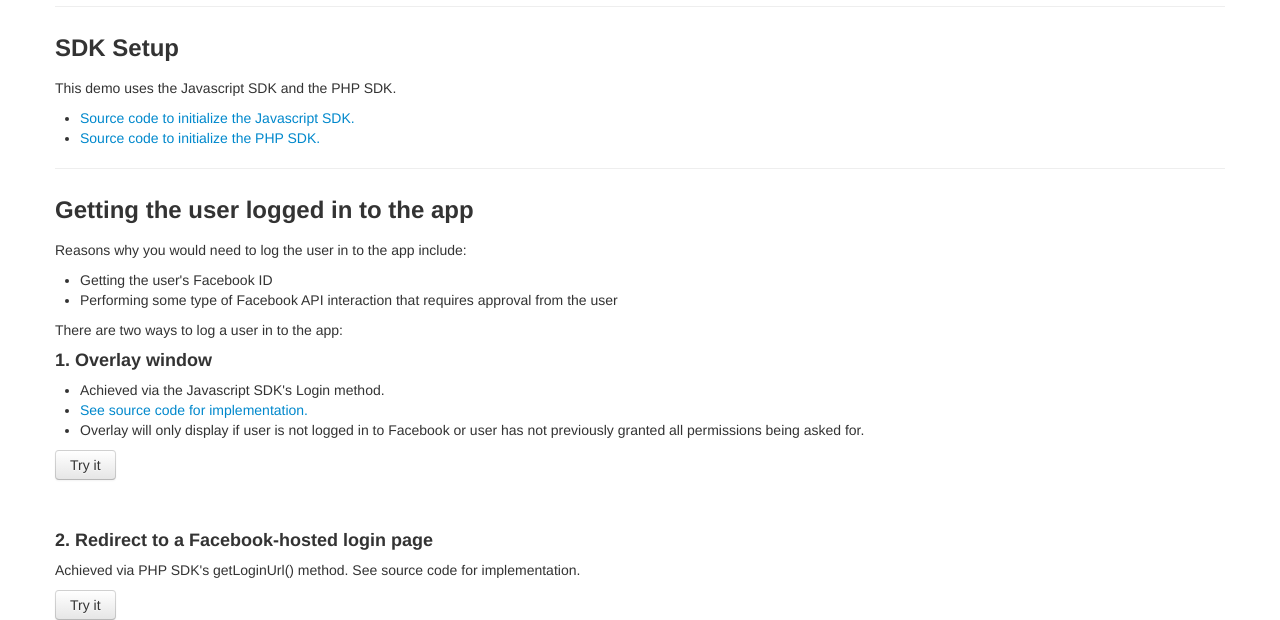
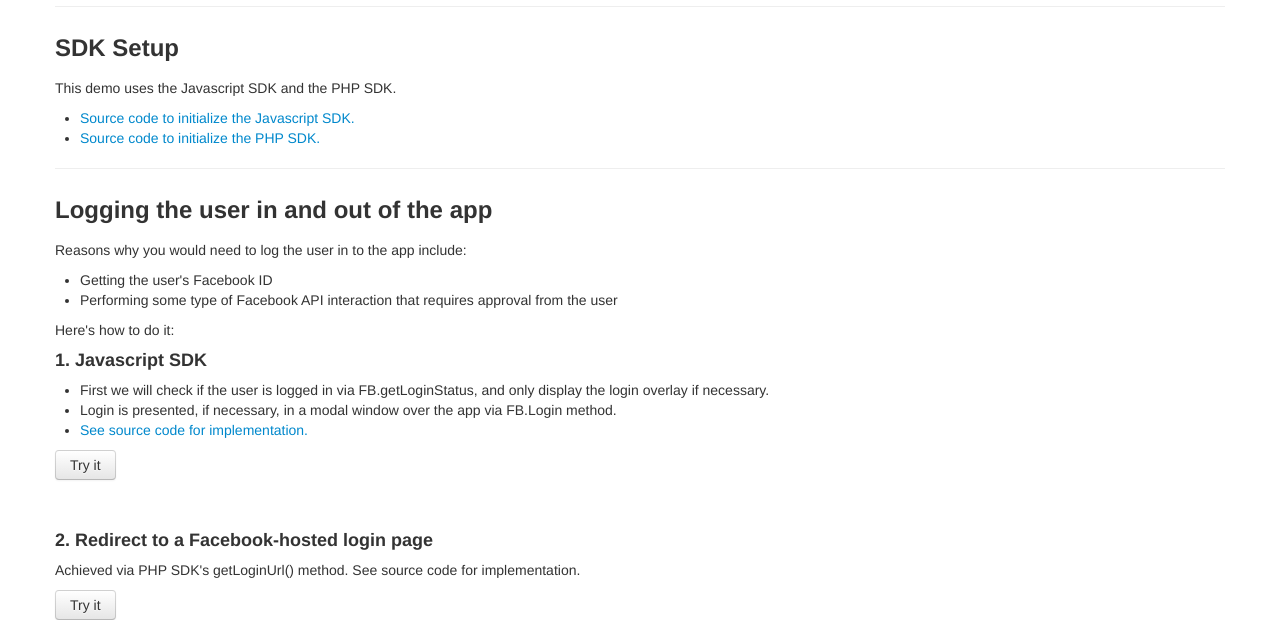
Before and after one commit to curtis1000/facebook-demo, a PHP site: page /tab/index.php in a window 1280 px wide. Shown: the part 368-988 px from the top of the page. Run offline with PHP 8.4, Linux system fonts and the light colour scheme; some libraries are stand-ins or nearby versions.

Commit message:
added getLoginStatus to login example

```diff
--- a/tab/assets/scripts/facebook-js-login.js
+++ b/tab/assets/scripts/facebook-js-login.js
@@ -7,28 +7,50 @@ var DEMO = DEMO || {};
 }(jQuery));
 
 DEMO.JSLogin = {
+    _loggedIn: false,
     init: function () {
         if ($('.js-login').length) {
             this.bind();
         }
     },
     bind: function () {
+        var self = this;
         $(document).on('click', '.js-login', function (e) {
             e.preventDefault();
-            FB.login(function(response) {
-                if (response.authResponse) {
-                    FB.api('/me', function(response) {
-                        // dump all the data we received about this person
-                        var output = '' +
-                            '<pre><h5>Data returned from Javascript SDK\'s Login method:</h5>' + DEMO.Util.varDump(response) + '</pre>';
-
-                        $('.js-login-result').html(output);
+            FB.getLoginStatus(function(response) {
+                var loggedIn = (response.status === 'connected');
+                if (! loggedIn) {
+                    FB.login(function(response) {
+                        if (response.authResponse) {
+                            self.getMe();
+                        } else {
+                            self.notAuthorized();
+                        }
                     });
                 } else {
-                    $('.js-login-result').html('<code>User cancelled login or did not fully authorize.</code>');
+                    self.getMe();
                 }
+            });
 
-            });
         });
+    },
+    /**
+     * Precondition: user is logged in to facebook app
+     * Get everything we know about the user
+     */
+    getMe: function () {
+        FB.api('/me', function(response) {
+            // dump all the data we received about this person
+            var output = '' +
+                '<pre><h5>Data returned from Javascript SDK\'s Login method:</h5>' + DEMO.Util.varDump(response) + '</pre>';
+
+            $('.js-login-result').html(output);
+        });
+    },
+    /**
+     * User canceled or did not authorize the app, carry out some action
+     */
+    notAuthorized: function () {
+        $('.js-login-result').html('<code>User cancelled login or did not fully authorize.</code>');
     }
 };
--- a/tab/index.php
+++ b/tab/index.php
@@ -25,18 +25,19 @@ require_once('includes/head.php');
     <li><a target="_blank" href="https://github.com/curtis1000/facebook-demo/blob/master/tab/includes/facebook-php-sdk-init.php">Source code to initialize the PHP SDK.</a></li>
     </ul>
     <hr />
-    <h3>Getting the user logged in to the app</h3>
+    <h3>Logging the user in and out of the app</h3>
     <p>Reasons why you would need to log the user in to the app include:</p>
     <ul>
         <li>Getting the user's Facebook ID</li>
         <li>Performing some type of Facebook API interaction that requires approval from the user</li>
     </ul>
-    <p> There are two ways to log a user in to the app:</p>
-    <h4>1. Overlay window</h4>
+    <p> Here's how to do it:</p>
+    <h4>1. Javascript SDK</h4>
     <ul>
-        <li>Achieved via the Javascript SDK's Login method.</li>
+        <li>First we will check if the user is logged in via FB.getLoginStatus, and only display the login overlay if necessary.</li>
+        <li>Login is presented, if necessary, in a modal window over the app via FB.Login method.</li>
+
         <li><a target="_blank" href="https://github.com/curtis1000/facebook-demo/blob/master/tab/assets/scripts/facebook-js-login.js">See source code for implementation.</a></li>
-        <li>Overlay will only display if user is not logged in to Facebook or user has not previously granted all permissions being asked for.</li>
     </ul>
     <a class="js-login btn">Try it</a>
     <div class="js-login-result"></div>
```
